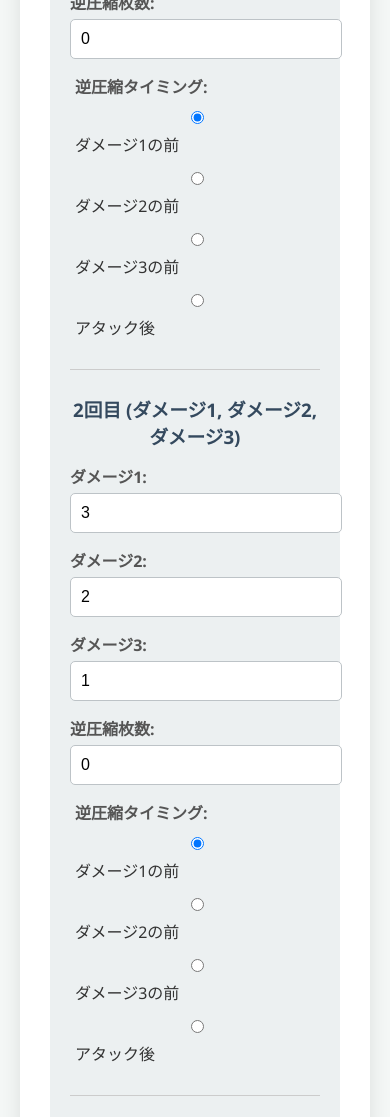
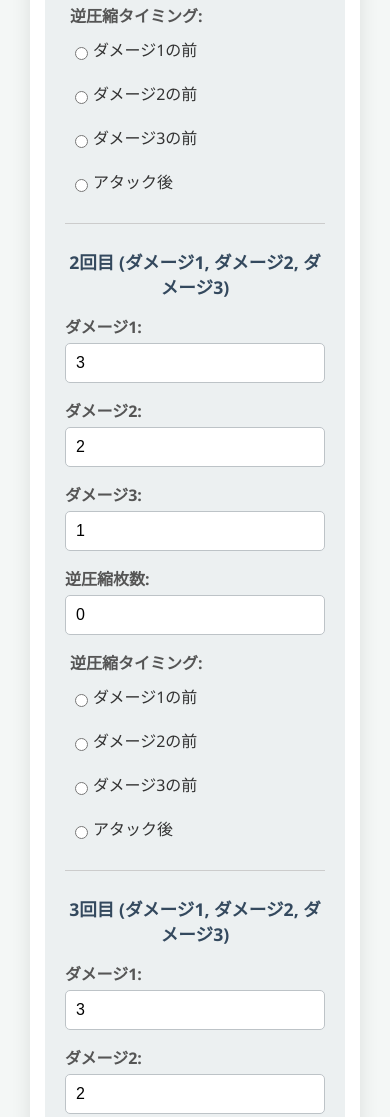
Before and after one commit to neitomito0907/DamageCalculator, a plain HTML site: page index.html in a window 390 px wide. Shown: the part 743-1860 px from the top of the page. Drawn offline with Linux system fonts and the light colour scheme.

Commit message:
Add files via upload

```diff
--- a/index.html
+++ b/index.html
@@ -41,14 +41,22 @@
             <div class="input-group timing-group">
                 <label>逆圧縮タイミング:</label>
                 <div class="radio-options">
+                    <div>
                         <input type="radio" id="timing1_beforeN" name="timing1" value="beforeN" checked>
                         <label for="timing1_beforeN">ダメージ1の前</label>
+                    </div>
+                    <div>
                         <input type="radio" id="timing1_beforeO" name="timing1" value="beforeO">
                         <label for="timing1_beforeO">ダメージ2の前</label>
+                    </div>
+                    <div>
                         <input type="radio" id="timing1_beforeP" name="timing1" value="beforeP">
                         <label for="timing1_beforeP">ダメージ3の前</label>
+                    </div>
+                    <div>
                         <input type="radio" id="timing1_afterSet" name="timing1" value="afterSet">
                         <label for="timing1_afterSet">アタック後</label>
+                    </div>
                 </div>
             </div>
 
@@ -72,14 +80,22 @@
             <div class="input-group timing-group">
                 <label>逆圧縮タイミング:</label>
                 <div class="radio-options">
-                    <input type="radio" id="timing2_beforeN" name="timing2" value="beforeN" checked>
-                    <label for="timing2_beforeN">ダメージ1の前</label>
-                    <input type="radio" id="timing2_beforeO" name="timing2" value="beforeO">
-                    <label for="timing2_beforeO">ダメージ2の前</label>
-                    <input type="radio" id="timing2_beforeP" name="timing2" value="beforeP">
-                    <label for="timing2_beforeP">ダメージ3の前</label>
-                    <input type="radio" id="timing2_afterSet" name="timing2" value="afterSet">
-                    <label for="timing2_afterSet">アタック後</label>
+                    <div>
+                        <input type="radio" id="timing1_beforeN" name="timing1" value="beforeN" checked>
+                        <label for="timing1_beforeN">ダメージ1の前</label>
+                    </div>
+                    <div>
+                        <input type="radio" id="timing1_beforeO" name="timing1" value="beforeO">
+                        <label for="timing1_beforeO">ダメージ2の前</label>
+                    </div>
+                    <div>
+                        <input type="radio" id="timing1_beforeP" name="timing1" value="beforeP">
+                        <label for="timing1_beforeP">ダメージ3の前</label>
+                    </div>
+                    <div>
+                        <input type="radio" id="timing1_afterSet" name="timing1" value="afterSet">
+                        <label for="timing1_afterSet">アタック後</label>
+                    </div>
                 </div>
             </div>
 
@@ -103,14 +119,22 @@
             <div class="input-group timing-group">
                 <label>逆圧縮タイミング:</label>
                 <div class="radio-options">
-                    <input type="radio" id="timing3_beforeN" name="timing3" value="beforeN" checked>
-                    <label for="timing3_beforeN">ダメージ1の前</label>
-                    <input type="radio" id="timing3_beforeO" name="timing3" value="beforeO">
-                    <label for="timing3_beforeO">ダメージ2の前</label>
-                    <input type="radio" id="timing3_beforeP" name="timing3" value="beforeP">
-                    <label for="timing3_beforeP">ダメージ3の前</label>
-                    <input type="radio" id="timing3_afterSet" name="timing3" value="afterSet">
-                    <label for="timing3_afterSet">アタック後</label>
+                    <div>
+                        <input type="radio" id="timing1_beforeN" name="timing1" value="beforeN" checked>
+                        <label for="timing1_beforeN">ダメージ1の前</label>
+                    </div>
+                    <div>
+                        <input type="radio" id="timing1_beforeO" name="timing1" value="beforeO">
+                        <label for="timing1_beforeO">ダメージ2の前</label>
+                    </div>
+                    <div>
+                        <input type="radio" id="timing1_beforeP" name="timing1" value="beforeP">
+                        <label for="timing1_beforeP">ダメージ3の前</label>
+                    </div>
+                    <div>
+                        <input type="radio" id="timing1_afterSet" name="timing1" value="afterSet">
+                        <label for="timing1_afterSet">アタック後</label>
+                    </div>
                 </div>
             </div>
 
--- a/style.css
+++ b/style.css
@@ -190,3 +190,80 @@ button:disabled { /* 無効化時のスタイル */
         gap: 8px;
     }
 }
+
+/* スマートフォン対応 (変更) */
+@media (max-width: 768px) {
+    .container {
+        padding: 15px;
+        margin: 10px;
+    }
+
+    h1 {
+        font-size: 1.5em;
+    }
+
+    h2, h3 {
+        font-size: 1.1em;
+    }
+
+    .input-group {
+        flex-direction: column; /* 要素を縦に並べる */
+        align-items: flex-start; /* 左寄せにする */
+    }
+
+    .input-group label {
+        flex-basis: auto; /* 幅の指定を解除 */
+        margin-bottom: 5px; /* ラベルの下に少し余白 */
+    }
+
+    .input-group input[type="number"] {
+        width: 100%; /* 入力フィールドを幅いっぱいに */
+        box-sizing: border-box; /* paddingとborderを幅に含める */
+    }
+
+    .input-group.timing-group {
+        flex-direction: column; /* 縦並びにする */
+        align-items: flex-start; /* 左寄せ */
+    }
+
+    .radio-options {
+        /* flex-direction: column;  /* この行を削除またはコメントアウト */
+        display: flex; /* 追加: ラジオボタンとラベルをフレックスボックスで制御 */
+        flex-wrap: wrap; /* 必要に応じて折り返す */
+        gap: 15px; /* ラジオボタンと次の要素の間のスペース */
+        width: 100%;
+        justify-content: flex-start;
+    }
+
+    .radio-options div { /* 追加: 各ラジオボタンとラベルのペアを囲む新しいdivのスタイル */
+        display: flex;
+        align-items: center; /* 垂直方向中央揃え */
+        gap: 5px; /* ラジオボタンとラベルの間のスペース */
+    }
+
+    .radio-options input[type="radio"] {
+        margin-right: 0; /* デフォルトのマージンをリセット */
+        flex-basis: auto;
+        padding: 0;
+        border: none;
+        min-width: unset;
+    }
+
+    .radio-options label {
+        font-weight: normal;
+        color: #333;
+        cursor: pointer;
+        margin-right: 0;
+        flex-basis: auto;
+    }
+
+    button {
+        width: 100%; /* ボタンを幅いっぱいに */
+        padding: 10px;
+        font-size: 1em;
+    }
+
+    .result-section {
+        padding: 15px;
+    }
+}
```
Lines whose indentation alone changed are shown as unchanged.
